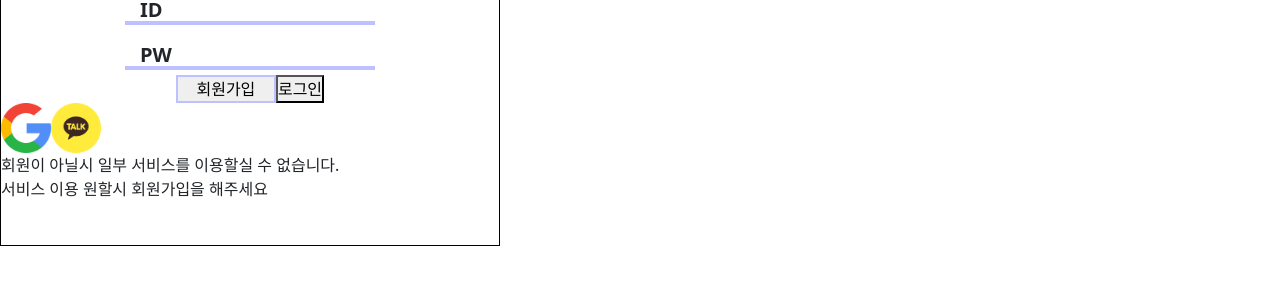
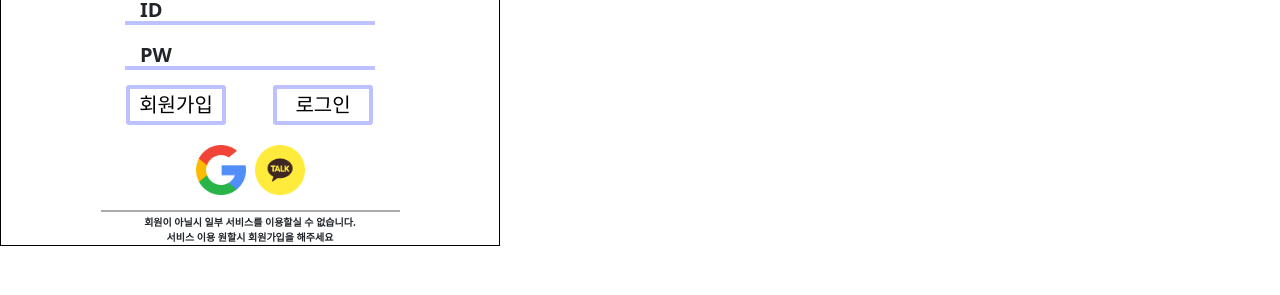
Before and after one commit to songeunseon/Raonaria, a Vue app in the folder RA/: page / in a window 1280 px wide. Shown: the part 194-489 px from the top of the page. Built offline with nearby package versions, Linux system fonts and the light colour scheme.

Commit message:
2023.10.04

```diff
--- a/RA/src/components/Login_Modal.vue
+++ b/RA/src/components/Login_Modal.vue
@@ -11,11 +11,11 @@
     </div>
     <div class="login_button">
         <button class="sign_bt">회원가입</button>
-        <button type="login_bt">로그인</button>
+        <button class="login_bt">로그인</button>
     </div>
     <div class="sns_line">
-        <img src="../assets/google.png" style="width: 50px;">
-        <img src="../assets/kakao.png" style="width: 50px;">
+        <img src="../assets/google.png" style="width: 50px;" class="google">
+        <img src="../assets/kakao.png" style="width: 50px;" class="kakao">
     </div>
     <footer>
         <div class="line2"></div>
@@ -111,15 +111,66 @@
 
 .login_button{
     display:flex;
-    justify-content:center;
+    justify-content:space-between;
     /* align-items: center; */
     padding-top:5px;
+    margin:10px auto;
+    /* row-gap: 30px;  */
+
+
 }
 
 .sign_bt{
     width:100px;
+    height:40px;
+    border:4px solid #BEC1FF;
+    border-radius: 3px;
+    margin-left:125px;
+    background:white;
+    font-size:20px;
+}
 
-    border:2px solid #BEC1FF;
+.login_bt{
+    width:100px;
+    height:40px;
+    border:4px solid #BEC1FF;
+    border-radius: 3px;
+    margin-right:126px;
+    background:white;
+    font-size:20px;
+
+}
+
+.sns_line{
+    display:flex;
+    justify-content: space-around;
+    padding-top:10px;
+
+}
+
+.google{
+    margin-left:190px;
+}
+
+.kakao{
+    margin-right:190px;
+}
+
+.line2{
+    border-top:2px solid #AAAAAA;
+    margin-top:15px;
+    width:60%;
+    margin-left:100px;
+}
+
+.coment{
+    width: 80%;
+    text-align:center;
+    font-size:10px;
+    margin-top:20px;
+    margin:0 auto;
+    padding-top:3px;
+    font-weight: 800;
 }
 
 
--- /dev/null
+++ b/package.json
@@ -0,0 +1,5 @@
+{
+  "dependencies": {
+    "bootstrap": "^5.3.2"
+  }
+}
```
Also changed, not shown: 1 other file (tests, documents, lock files or other folders).
